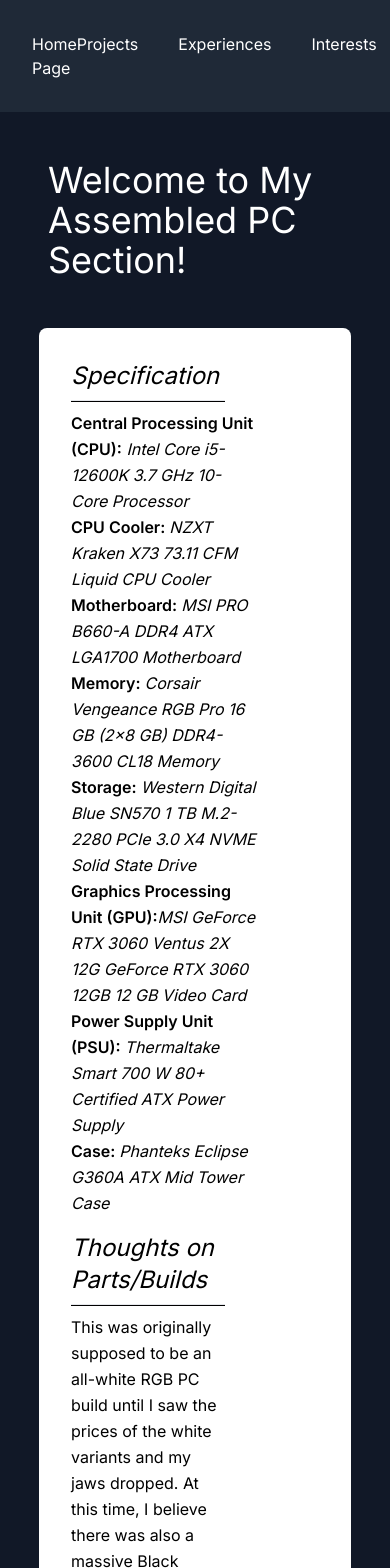
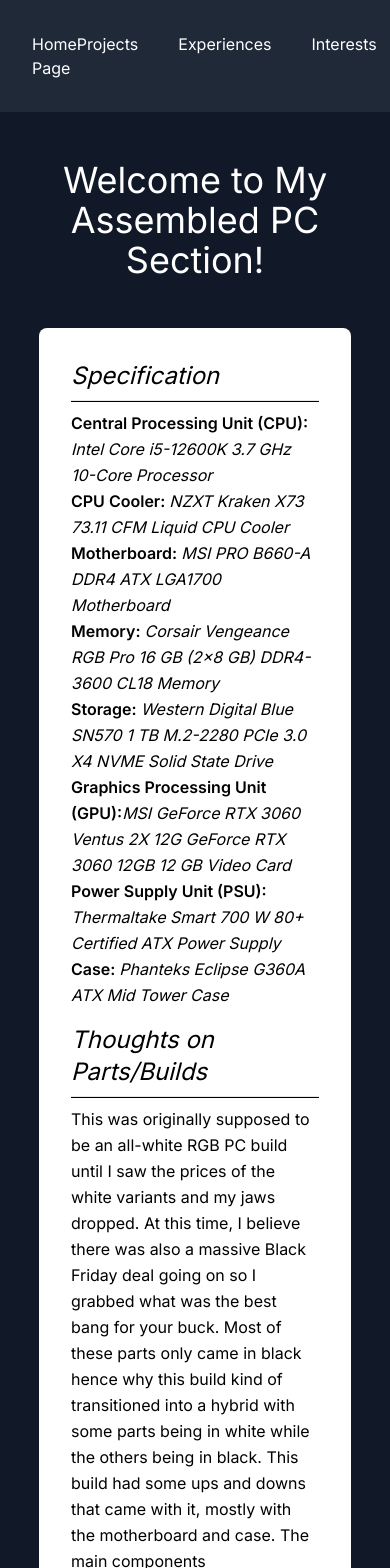
Before and after one commit to chene40/personal-website, a Next.js app: page /interests/pc in a window 390 px wide. Shown: the top 1568 px of the page. Built offline with nearby package versions, Linux system fonts and the light colour scheme.

Commit message:
feat: added mobile responsiveness for pc section
also centered interests page header on mobile screens

```diff
--- a/app/interests/keyboards/page.tsx
+++ b/app/interests/keyboards/page.tsx
@@ -13,7 +13,7 @@
     <div className="h-full flex flex-col">
       <Header />
       <div className="bg-gray-900 grow flex flex-col justify-center items-center">
-        <h1 className="text-4xl text-white p-12 ">
+        <h1 className="text-4xl text-white p-12 text-center">
           Welcome to My Keyboard Collection!
         </h1>
         <div className="flex flex-col items-center w-full grow gap-y-6 mb-8">
--- a/app/interests/pc/page.tsx
+++ b/app/interests/pc/page.tsx
@@ -13,7 +13,7 @@
     <div className="h-screen flex flex-col">
       <Header />
       <div className="bg-gray-900 grow flex flex-col justify-center items-center">
-        <h1 className="text-4xl text-white p-12">
+        <h1 className="text-4xl text-white p-12 text-center">
           Welcome to My Assembled PC Section!
         </h1>
         <div className="w-full flex flex-col items-center gap-y-6 mb-8">
--- a/app/interests/pc/pc-card.tsx
+++ b/app/interests/pc/pc-card.tsx
@@ -26,10 +26,10 @@
 
   return (
     <div className="bg-white w-4/5 rounded-lg p-8">
-      <div className="flex mb-8">
-        <div className="w-3/4">
+      <div className="2xl:flex mb-8">
+        <div className="2xl:w-3/4">
           <h2 className="text-2xl italic">Specification</h2>
-          <hr className="h-0.5 bg-black my-2 mr-8" />
+          <hr className="h-0.5 bg-black my-2 2xl:mr-8" />
           <ul className="leading-relaxed">
             <li>
               <span className="font-semibold">
@@ -70,8 +70,8 @@
           </ul>
           <div className="mt-4">
             <h2 className="text-2xl italic">Thoughts on Parts/Builds</h2>
-            <hr className="h-0.5 bg-black my-2 mr-8" />
-            <div className="flex flex-col gap-y-4 mr-8">
+            <hr className="h-0.5 bg-black my-2 2xl:mr-8" />
+            <div className="flex flex-col gap-y-4 2xl:mr-8">
               {description.map((paragraph, index) => {
                 return (
                   <p key={index} className="leading-relaxed">
@@ -82,7 +82,7 @@
             </div>
           </div>
         </div>
-        <div className="flex flex-col gap-y-8 justify-center rounded-lg">
+        <div className="flex flex-col gap-y-8 justify-center rounded-lg mt-4 2xl:mt-0">
           {imageData.map(({ url, alt }, index) => {
             return (
               <motion.div key={index} whileHover={{ scale: 1.1 }}>
@@ -104,7 +104,7 @@
       <div className="flex justify-evenly w-full h-16">
         <motion.div
           whileHover={{ scale: 1.1 }}
-          className="bg-cyan-600 active:bg-cyan-700 rounded-lg w-1/4"
+          className="bg-cyan-600 active:bg-cyan-700 rounded-lg w-2/5 p-4 2xl:w-1/4"
         >
           <Link href={partsList} target="_blank">
             <button className="flex justify-center items-center h-full w-full text-white">
@@ -113,7 +113,7 @@
           </Link>
         </motion.div>
         <motion.div
-          className="bg-cyan-600 active:bg-cyan-700 rounded-lg w-1/4"
+          className="bg-cyan-600 active:bg-cyan-700 rounded-lg w-2/5 p-4 2xl:w-1/4"
           whileHover={{ scale: 1.1 }}
         >
           <Link href={blogPost} target="_blank">
```
